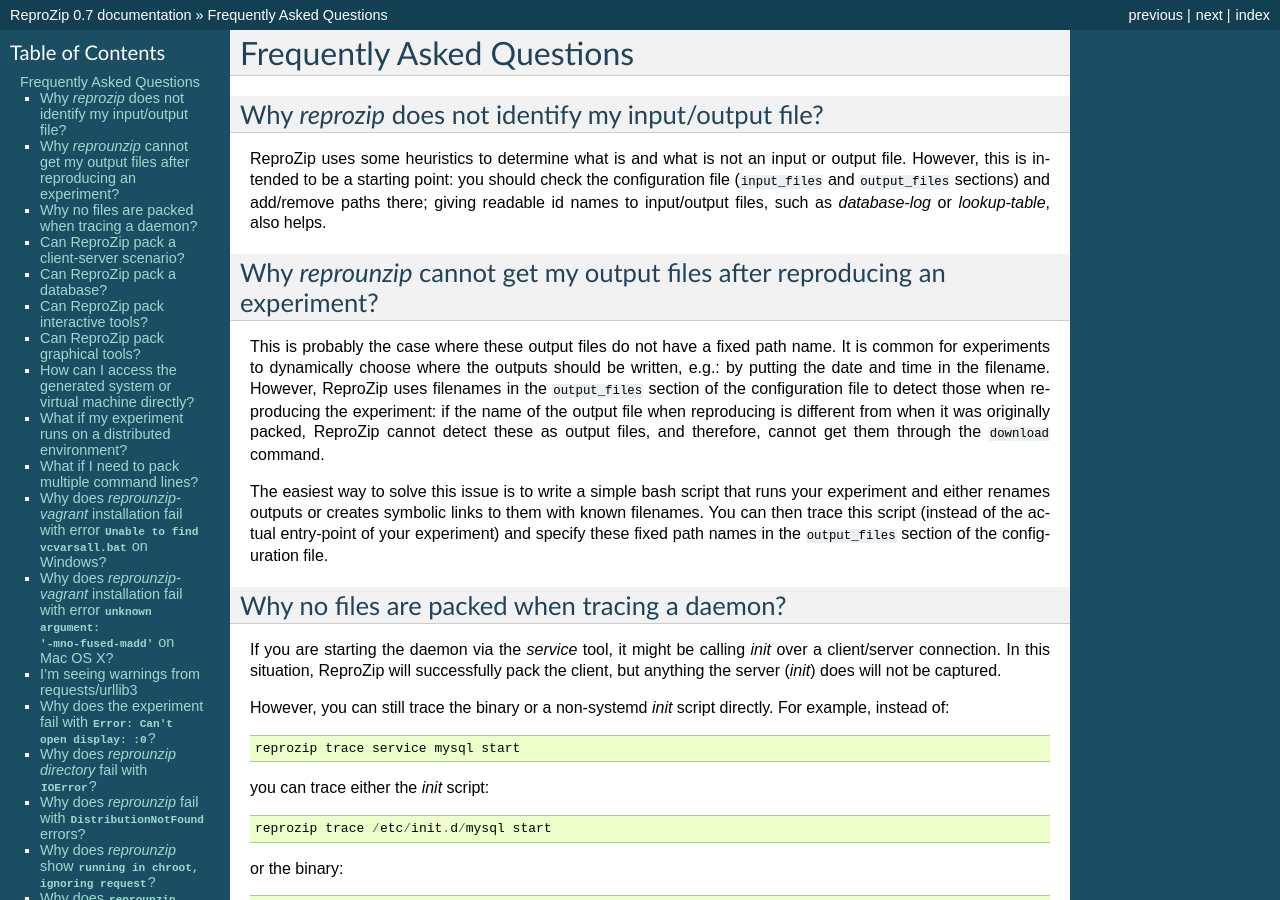
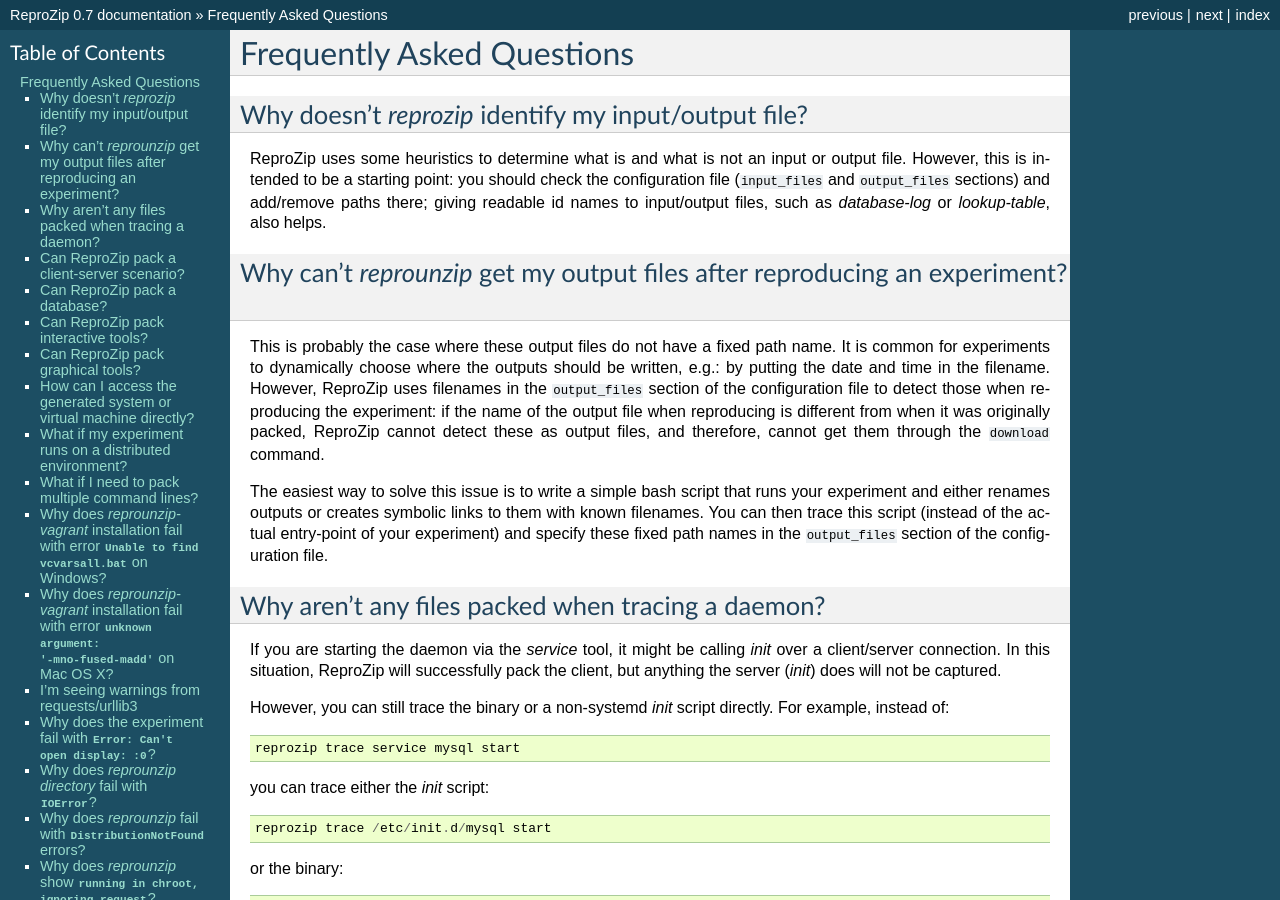
Before and after one commit to VIDA-NYU/reprozip, a Sphinx documentation site: the page built from docs/faq.rst, in a window 1280 px wide and 900 px high. Built offline with Sphinx 7.4.7, drawn with Linux system fonts in a browser that asks for light colours; pages that are not in the unit, such as notebooks, are missing from menus.

Commit message:
DOC: Fix grammar in FAQ

```diff
--- a/docs/faq.rst
+++ b/docs/faq.rst
@@ -5,15 +5,15 @@
 
 ..  _file_id:
 
-Why `reprozip` does not identify my input/output file?
-======================================================
+Why doesn't `reprozip` identify my input/output file?
+=====================================================
 
 ReproZip uses some heuristics to determine what is and what is not an input or output file. However, this is intended to be a starting point: you should check the configuration file (``input_files`` and ``output_files`` sections) and add/remove paths there; giving readable id names to input/output files, such as `database-log` or `lookup-table`, also helps.
 
 ..  _moving-outputs:
 
-Why `reprounzip` cannot get my output files after reproducing an experiment?
-============================================================================
+Why can't `reprounzip` get my output files after reproducing an experiment?
+===========================================================================
 
 This is probably the case where these output files do not have a fixed path name. It is common for experiments to dynamically choose where the outputs should be written, e.g.: by putting the date and time in the filename. However, ReproZip uses filenames in the ``output_files`` section of the configuration file to detect those when reproducing the experiment: if the name of the output file when reproducing is different from when it was originally packed, ReproZip cannot detect these as output files, and therefore, cannot get them through the ``download`` command.
 
@@ -21,8 +21,8 @@
 
 ..  _systemd:
 
-Why no files are packed when tracing a daemon?
-==============================================
+Why aren't any files packed when tracing a daemon?
+==================================================
 
 If you are starting the daemon via the `service` tool, it might be calling `init` over a client/server connection. In this situation, ReproZip will successfully pack the client, but anything the server (`init`) does will not be captured.
 
```
